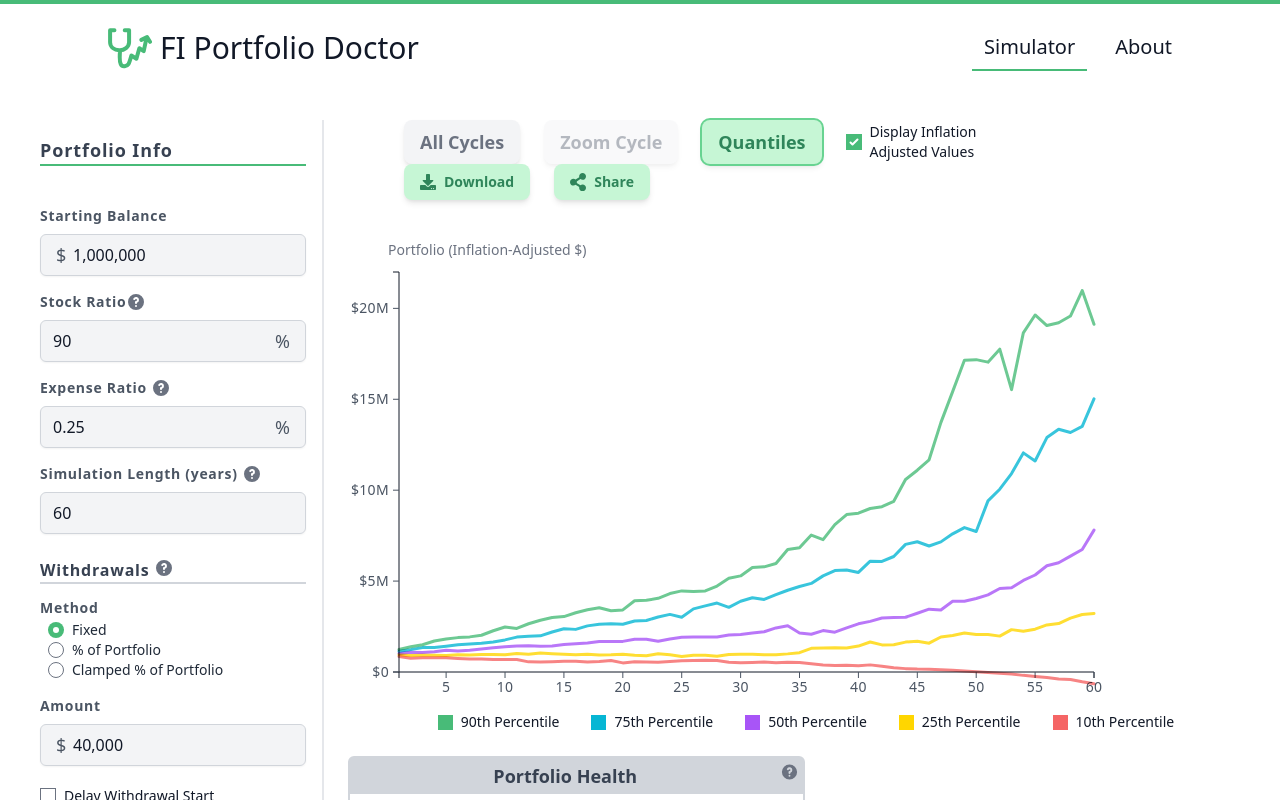
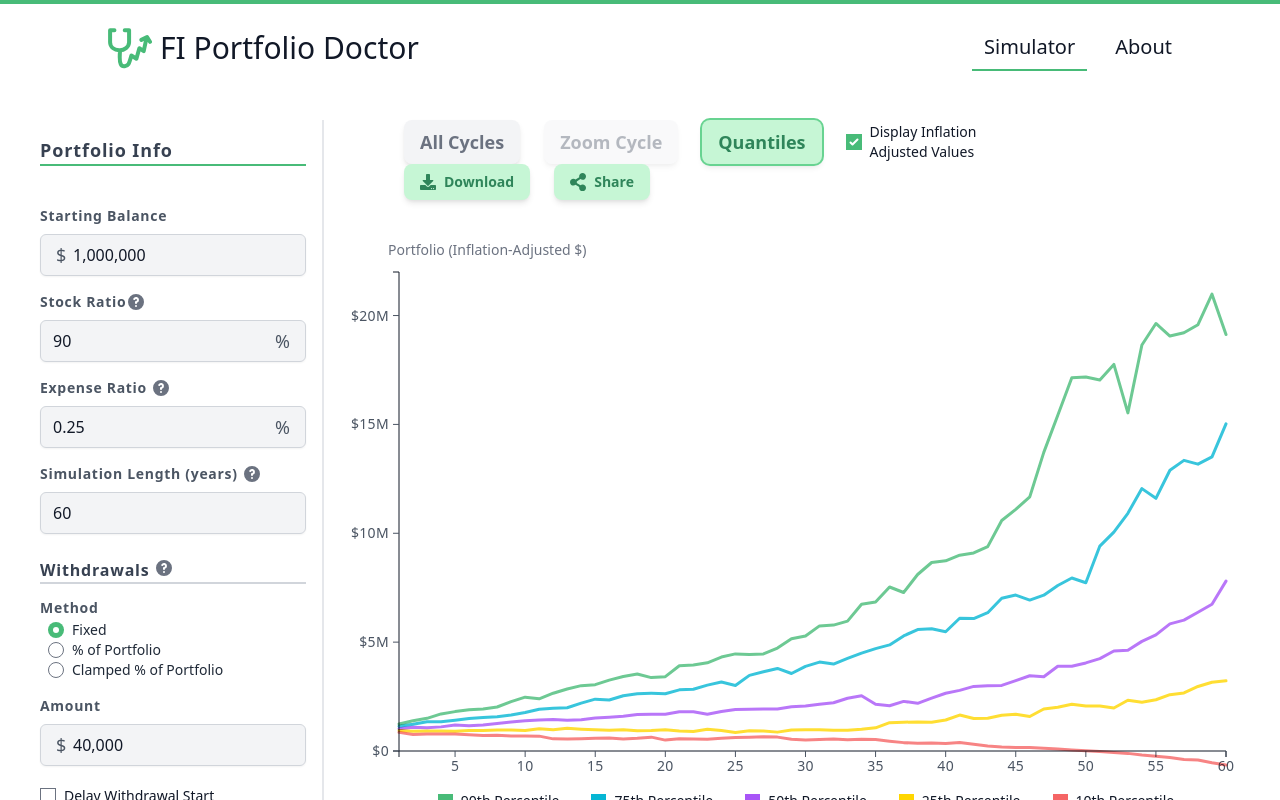
Before and after one commit to Daynil/portfolio-doctor, a Next.js app: page /simulator in a window 1280 px wide. Both pictures are taken after a click on the button "Quantiles". Shown: the top 800 px of the page. Built offline with nearby package versions, Linux system fonts and the light colour scheme.

Commit message:
update quantiles chart width

```diff
--- a/src/components/charts/quantiles-chart.tsx
+++ b/src/components/charts/quantiles-chart.tsx
@@ -252,7 +252,8 @@ export function QuantilesChart({
       <div>
         <div
           className="w-full relative cursor-pointer"
-          style={{ maxWidth: `calc(60vh * ${aspectRatio})` }}
+          // style={{ maxWidth: `calc(60vh * ${aspectRatio})` }}
+          style={{ maxWidth: `1300px` }}
           onMouseMove={mouseMoved}
           onMouseLeave={mouseLeft}
           onMouseDown={mouseClicked}
```
